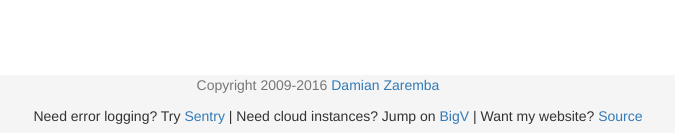
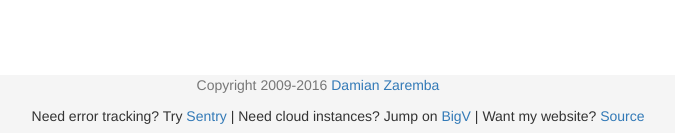
Before and after one commit to DamianZaremba/damianzaremba.co.uk, a Jekyll site: the page built from content/404.html, in a window 1280 px wide. Shown: the part 765-898 px from the top of the page, without its empty margins (322-997 px from the left). Built offline with Jekyll 4.4.1, drawn with Linux system fonts in a browser that asks for light colours; Markdown is read by kramdown in place of the engine named in the settings; comment, search, counter and statistics services are not loaded.

Commit message:
Re-word footer

```diff
--- a/content/_layouts/default.html
+++ b/content/_layouts/default.html
@@ -75,7 +75,7 @@
       <div class="container">
         <p class="text-muted">Copyright 2009-{{ site.time | date: "%Y" }} <a href="http://damianzaremba.co.uk">Damian Zaremba</a></p>
         <ul id="ads">
-          <li>Need error logging? Try <a href="https://getsentry.com/signup/r_D0ZW/">Sentry</a></li>
+          <li>Need error tracking? Try <a href="https://getsentry.com/signup/r_D0ZW/">Sentry</a></li>
           <li>Need cloud instances? Jump on <a href="http://www.bigv.io">BigV</a></li>
           <li>Want my website? <a href="https://github.com/DamianZaremba/damianzaremba.co.uk/">Source</a></li>
         </ul>
```
